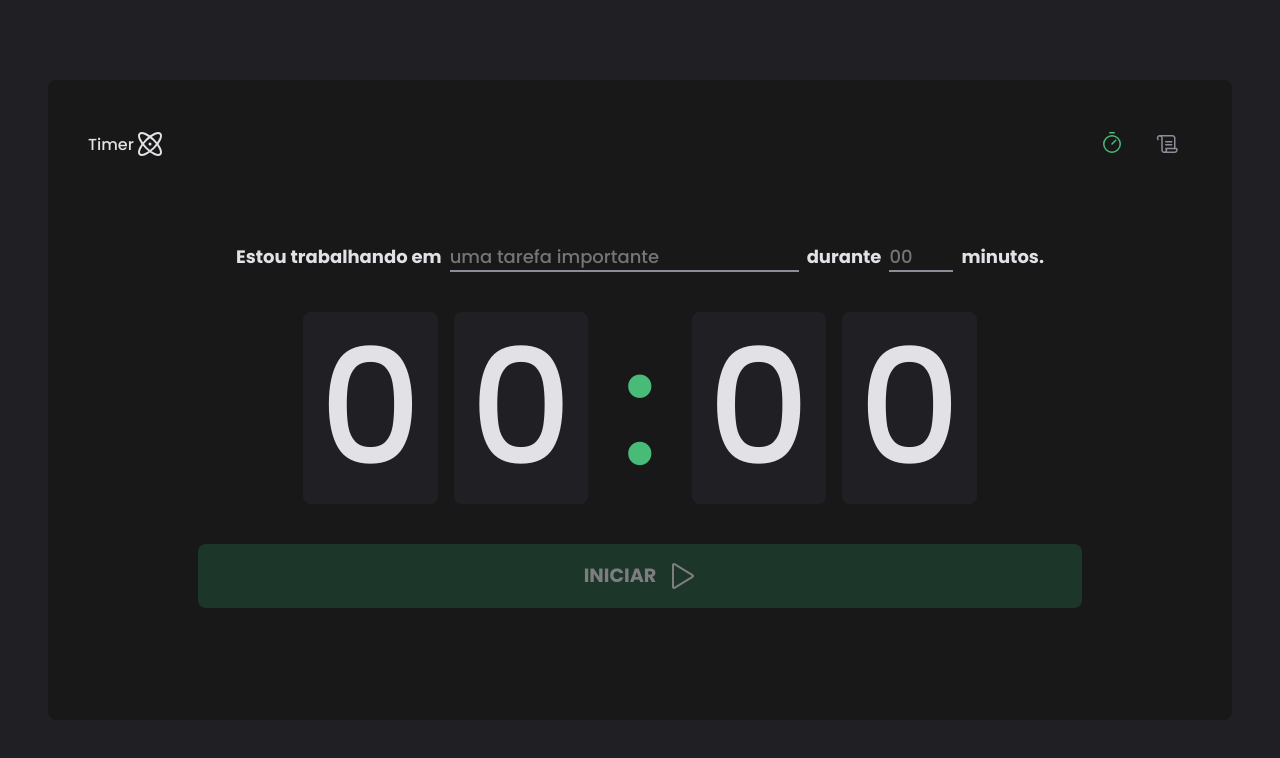
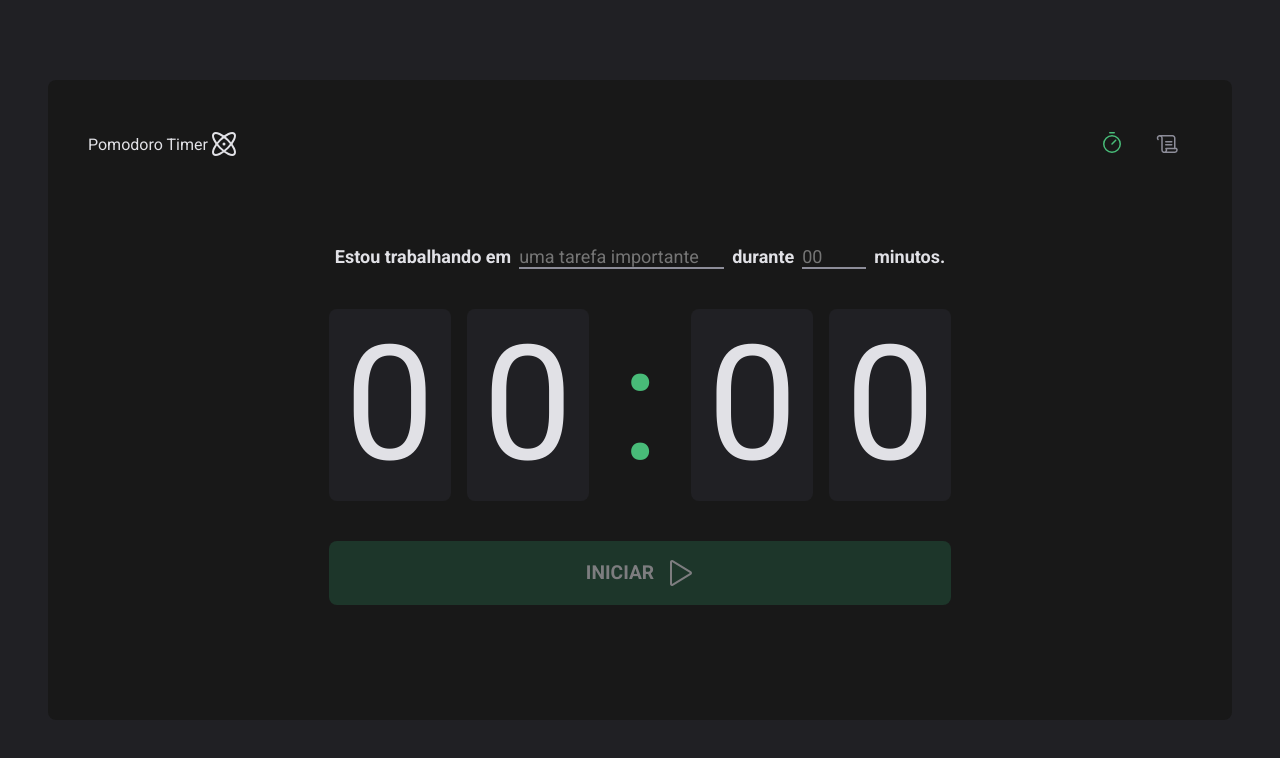
Before and after one commit to MrNaceja/pomodoro-timer, a React (Vite) app: page / in a window 1280 px wide. Shown: the top 758 px of the page. Built offline with nearby package versions, Linux system fonts and the light colour scheme.

Commit message:
Funcionamento da aplicação

```diff
--- a/index.html
+++ b/index.html
@@ -3,7 +3,7 @@
   <head>
     <link rel="preconnect" href="https://fonts.googleapis.com">
     <link rel="preconnect" href="https://fonts.gstatic.com" crossorigin>
-    <link href="https://fonts.googleapis.com/css2?family=Poppins:wght@100;300;500;700&display=swap" rel="stylesheet">
+    <link href="https://fonts.googleapis.com/css2?family=Roboto:wght@100;400;500;700&display=swap" rel="stylesheet">
     <meta charset="UTF-8" />
     <meta name="viewport" content="width=device-width, initial-scale=1.0" />
     <title>Pomodoro Timer</title>
--- a/package.json
+++ b/package.json
@@ -9,6 +9,7 @@
     "preview": "vite preview"
   },
   "dependencies": {
+    "date-fns": "^2.29.3",
     "phosphor-react": "^1.4.1",
     "react": "^18.2.0",
     "react-dom": "^18.2.0",
--- a/src/components/Header/index.tsx
+++ b/src/components/Header/index.tsx
@@ -5,7 +5,7 @@ import { NavLink } from 'react-router-dom'
 export default function Header() {
     return (
         <StyledHeaderContainer>
-            <span>Timer <Atom size={32}/></span>
+            <span>Pomodoro Timer <Atom size={32}/></span>
             <nav>
                 <NavLink to="/" title="Timer">
                     <Timer size={24}/>
--- a/src/pages/Home/index.tsx
+++ b/src/pages/Home/index.tsx
@@ -1,7 +1,8 @@
-import { Play } from "phosphor-react";
-import { useState } from "react";
+import { HandPalm, Play } from "phosphor-react";
+import { useEffect, useState } from "react";
 import { useForm } from "react-hook-form";
-import { InputMinutes, InputTask, StyledHomeContainer, StyledStartButton } from "./styles";
+import { InputMinutes, InputTask, StyledHomeContainer, StyledStartButton, StyledInterruptButton } from './styles';
+import { differenceInSeconds } from 'date-fns'
 
 export default function Home() {
 
@@ -13,11 +14,15 @@ export default function Home() {
     interface Cycle{
         id:string,
         task: string,
-        minutes: string
+        minutes: string,
+        start: Date,
+        interrupted?: Date,
+        completed?: Date
     }
 
     const [cycles, setCycles] = useState<Cycle[]>([])
     const [activeCycle, setActiveCycle] = useState<Cycle | null>(null)
+    const [secondsCount, setSecondsCount] = useState<number>(0)
 
     const {register, handleSubmit, watch, reset} = useForm<FieldsForm>({
         defaultValues:{
@@ -26,18 +31,77 @@ export default function Home() {
         }
     });
 
+    const minutesTotal = activeCycle ? parseInt(activeCycle.minutes) : 0
+    const secondsTotal = activeCycle ? (minutesTotal * 60) : 0
+
+    useEffect(() => {
+        let intervalTimer: number
+        if (activeCycle) {
+            intervalTimer = setInterval(()=> {
+                const secondsPassed = differenceInSeconds(new Date, activeCycle.start)
+                if (secondsPassed == secondsTotal) {
+                    handleCompleteCycle()
+                    clearInterval(intervalTimer)
+                }
+                setSecondsCount(secondsPassed)
+            }, 1000)
+        }
+        return () => {
+            clearInterval(intervalTimer)
+        }
+    }, [activeCycle])
+
+    const secondsLeft  = activeCycle ? (secondsTotal - secondsCount) % 60 : 0
+    const minutesLeft  = activeCycle ? Math.floor(secondsLeft / 60) : 0
+
+    const minutesFormatted = String(minutesLeft).padStart(2, '0')
+    const secondsFormatted = String(secondsLeft).padStart(2, '0')
+
     const task = watch('task')
 
-    let isStartDisabled = !task;
+
+    useEffect(() => {
+        if (activeCycle) {
+            document.title = `${activeCycle.task} - ${minutesFormatted}:${secondsFormatted}`
+        } else {
+            document.title = 'Pomodoro Timer'
+        }
+    }, [secondsCount, activeCycle])
+
+    const isStartDisabled = !task;
 
     function handleStartCycle(fieldsData: FieldsForm) {
         const newCycle: Cycle = {
             id: String(new Date().getTime()),
+            start: new Date(),
             ...fieldsData
         }
         setCycles([...cycles, newCycle])
         setActiveCycle(newCycle)
+        setSecondsCount(0)
         reset()
+    }
+
+    function handleCompleteCycle() {
+        setCycles(currentCycles => currentCycles.map(cycle => {
+            const idCycleActive = activeCycle ? activeCycle.id : null
+            if (cycle.id == idCycleActive) {
+                cycle.completed = new Date()
+            }
+            return cycle
+        }))
+        setActiveCycle(null)
+    }
+
+    function handleInterrupCycle() {
+        setCycles(currentCycles => currentCycles.map(cycle => {
+            const idCycleActive = activeCycle ? activeCycle.id : null
+            if (cycle.id == idCycleActive) {
+                cycle.interrupted = new Date()
+            }
+            return cycle
+        }))
+        setActiveCycle(null)
     }
 
     return (
@@ -65,22 +129,32 @@ export default function Home() {
                     id="minutes"
                     placeholder="00"
                     max={60}
-                    min={5}
+                    min={1}
                     step={5}
                     {...register('minutes')}
                 />
                 <span>minutos.</span>
             </header>
             <main>
-                <span>0</span>
-                <span>0</span>
+                <span>{minutesFormatted[0]}</span>
+                <span>{minutesFormatted[1]}</span>
                 <span id="separator">:</span>
-                <span>0</span>
-                <span>0</span>
+                <span>{secondsFormatted[0]}</span>
+                <span>{secondsFormatted[1]}</span>
             </main>
-            <StyledStartButton type="submit" disabled={isStartDisabled}>
-                Iniciar <Play size={32} />
-            </StyledStartButton>
+            {
+            activeCycle
+            ? (
+                <StyledInterruptButton type="button" onClick={handleInterrupCycle}>
+                    Parar <HandPalm size={32} />
+                </StyledInterruptButton>
+            )
+            : (
+                <StyledStartButton type="submit" disabled={isStartDisabled}>
+                    Iniciar <Play size={32} />
+                </StyledStartButton>
+            )
+            }
         </StyledHomeContainer>
     )
 }
--- a/src/pages/Home/styles.ts
+++ b/src/pages/Home/styles.ts
@@ -2,6 +2,7 @@ import styled from 'styled-components';
 
 export const StyledHomeContainer = styled.form`
     flex: 1;
+    margin: 0 auto;
     display: flex;
     flex-direction: column;
     align-items: center;
@@ -59,9 +60,8 @@ export const InputMinutes = styled(InputBase)`
     width:4rem;
 `
 
-export const StyledStartButton = styled.button`
-    width: 80%;
-    background: ${props => props.theme.green[900]};
+const StyledTimerButton = styled.button`
+    width: 100%;
     padding:1rem;
     color: ${props => props.theme.gray[100]};
     display:flex;
@@ -81,8 +81,17 @@ export const StyledStartButton = styled.button`
         cursor: not-allowed;
     }
 
+`
+
+export const StyledStartButton = styled(StyledTimerButton)`
+    background: ${props => props.theme.green[900]};
     &:not(:disabled):hover {
         background: ${props => props.theme.green[500]}
     }
-
 `
+export const StyledInterruptButton = styled(StyledTimerButton)`
+    background: ${props => props.theme.red[900]};
+    &:not(:disabled):hover {
+        background: ${props => props.theme.red[500]}
+    }
+`
--- a/src/styles/Global.ts
+++ b/src/styles/Global.ts
@@ -19,7 +19,7 @@ export const GlobalStyle = createGlobalStyle`
  }
 
  body, input, textarea, button {
-   font-family: 'Poppins', sans-serif;
+   font-family: 'Roboto', monospace;
    font-weight: 400;
    font-size: 1rem;
  }
```
Also changed, not shown: 1 other file (tests, documents, lock files or other folders).
